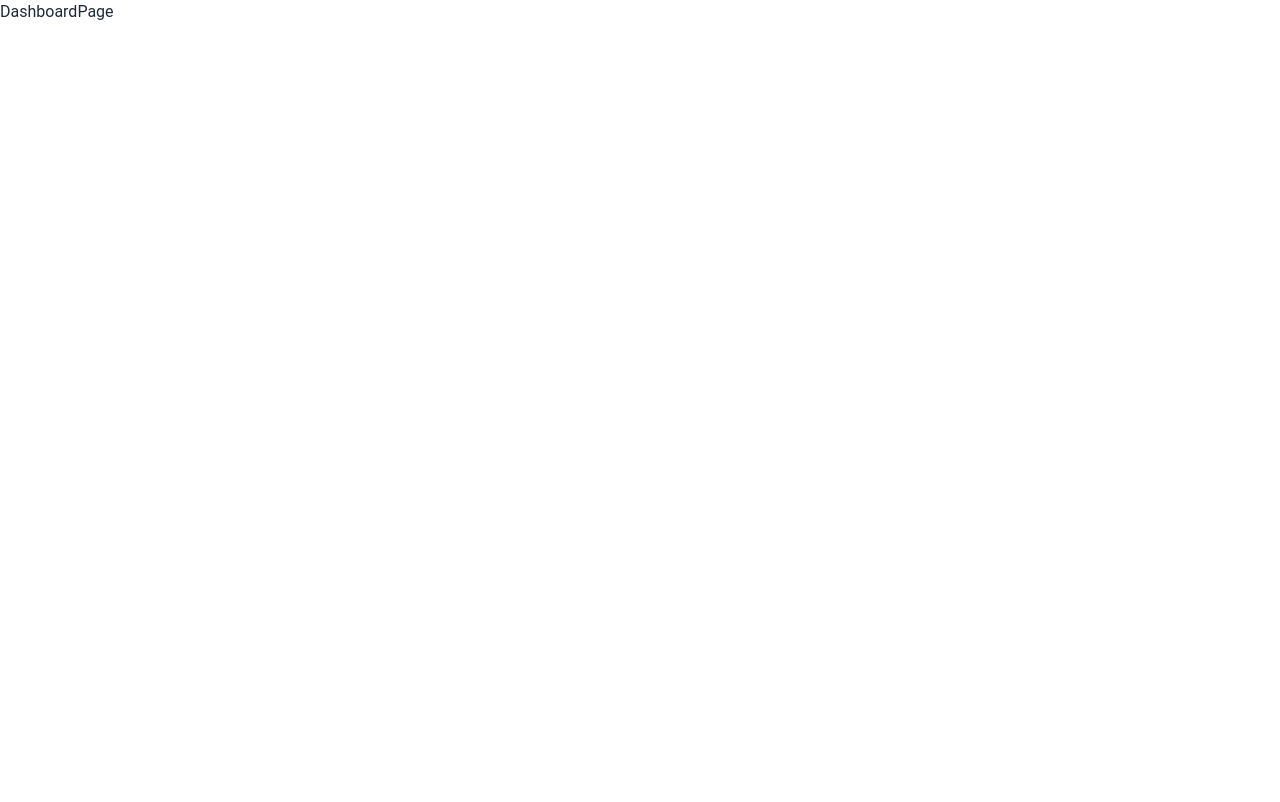
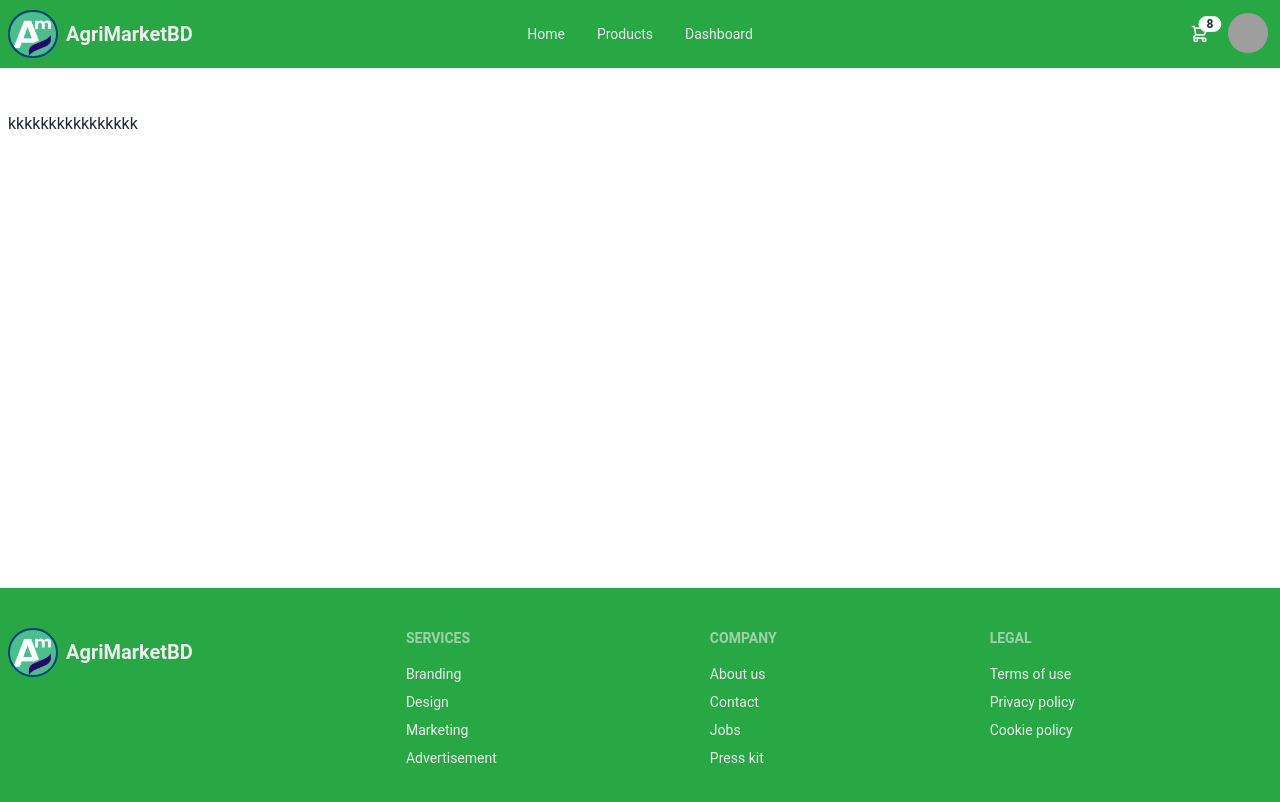
Before and after one commit to mstsurnalyakter/agri_market, a Next.js app: page /products in a window 1280 px wide. Shown: the top 802 px of the page. Built offline with nearby package versions, Linux system fonts and the light colour scheme; grey boxes are pictures that could not be loaded.

Commit message:
add: product route

```diff
--- a/src/app/products/page.tsx
+++ b/src/app/products/page.tsx
@@ -1,9 +1,12 @@
 
+import ProductsPage from '@/components/ProductsPage/ProductsPage'
 import React from 'react'
 
 const DashboardPage = () => {
   return (
-    <div>DashboardPage</div>
+    <main>
+      <ProductsPage/>
+    </main>
   )
 }
 
--- /dev/null
+++ b/src/components/ProductsPage/ProductsPage.tsx
@@ -0,0 +1,20 @@
+import React from 'react'
+import NavBar from '../shared/NavBar';
+import Footer from '../shared/Footer';
+
+const ProductsPage = () =>  {
+  return (
+    <div className="space-y-11">
+      <NavBar />
+      <main className="min-h-[calc(100vh-368px)] mx-auto max-w-7xl font-poppins px-2 space-y-11">
+        {/* <Banner />
+        <ProductCategories />
+        <Testimonials /> */}
+        kkkkkkkkkkkkkkkk
+      </main>
+      <Footer />
+    </div>
+  );
+}
+
+export default ProductsPage
```
